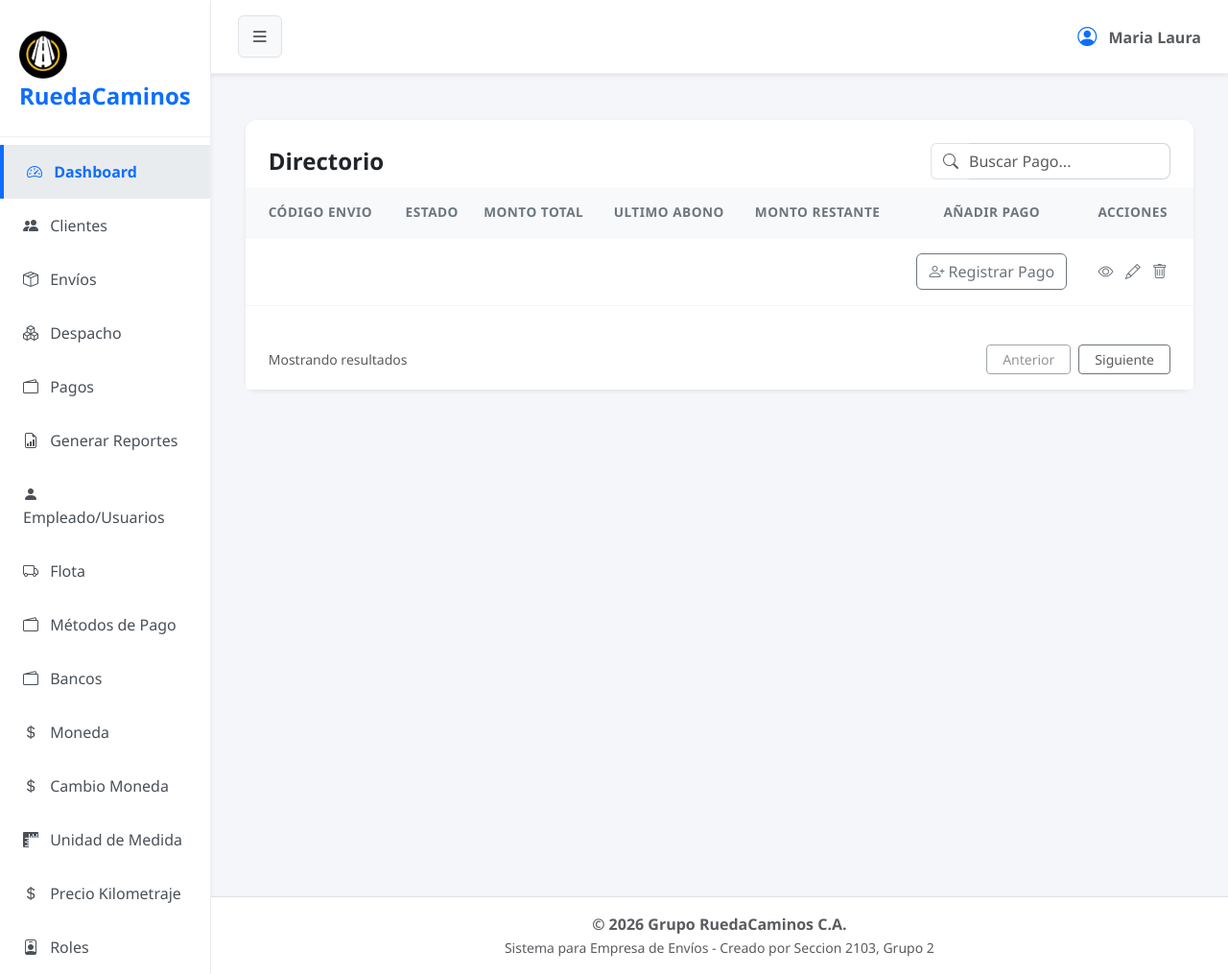
After one commit to Yianm24/SysWebGrupoRuedacaminos, a PHP site: template app/view/despacho/despachoView.php in a window 1280 px wide. The commit adds this page. Shown: the whole page at 96% size. Run offline with PHP 8.4, Linux system fonts and the light colour scheme; the template is opened without the code that fills it, so the values that code supplies are empty.

Commit message:
creacion de view despacho y cambio de orden de opciones de sidebar

```diff
--- /dev/null
+++ b/app/controller/despachoController.php
@@ -0,0 +1,6 @@
+<?php
+
+    include 'app/view/layout/header.php';
+    include 'app/view/despacho/despachoView.php';
+    include 'app/view/layout/footer.php';
+?>
--- /dev/null
+++ b/app/view/despacho/componentes/modalVincular.php
@@ -0,0 +1,82 @@
+<div class="modal fade" id="registerPago" tabindex="-1" aria-labelledby="registerModalLabel" aria-hidden="true">
+    <div class="modal-dialog modal-lg modal-dialog-centered">
+        <div class="modal-content">
+            <header class="modal-header">
+                <h1 class="modal-title fs-5 " id="registerModalLabel"><i class="bi bi-person-plus"></i> Registro de Pago:</h1>
+                <div class="modal-title row align-items-center">
+                        <div class="col align-self-center">
+                            <h5 class="mb-0"> Codigo de envio aqui</h5>
+                        </div>
+                    </div>
+                <button type="button" class="btn-close" data-bs-dismiss="modal" aria-label="Close"></button>
+            </header>
+
+            <form action="?url=pago" method="POST" id="formPago">
+                <div class="modal-body">
+
+                    <fieldset class="row mb-3">
+
+                            <div class="col-md-6 ">
+
+                                <label for="monto_abonado" class="form-label">Monto Abonado:</label>
+                                <div class="input-group" id="monto_abonado">
+                                    <input type="text" class="form-control" placeholder="" aria-label="Dollar amount (with dot and two decimal places)">
+                                    <button class="btn btn-outline-secondary" type="button" id="button-addon1">Button</button>
+                                </div>
+
+                                <div class="input-group col-12" id="monto_abonado">
+                                    <span class="input-group-text">Restante:</span>
+                                    <span class="input-group-text">Bs</span>
+                                    <span class="input-group-text">0.00</span>
+                                    <span class="input-group-text">$</span>
+                                    <span class="input-group-text">0.00</span>
+                                </div>
+                            </div>
+                            <div class="col-md-6">
+                                <label for="fecha_pago" class="form-label">Fecha de Pago</label>
+                                <input type="date" class="form-control" id="fecha_pago" name="fecha_pago" value="<?= date('Y-m-d') ?>" required>
+                            </div>
+                    </fieldset>
+
+                    <fieldset class="row mb-4">
+
+                        <div class="col-md-4">
+                            <label for="metodo_pago" class="form-label">Método de Pago</label>
+                            <select class="form-select" id="metodos" name="metodos" required>
+                                <option value="" selected disabled>Seleccionar...</option>
+                                <option value="1">Pago Movil</option>
+                                <option value="2">Transferencia</option>
+                                <option value="3">Divisa</option>
+                            </select>
+                        </div>
+                        <div class="col-md-4">
+                            <label for="chofer" class="form-label">Cuenta Destino</label>
+                            <select class="form-select" id="Chofer" name="Chofer" required>
+                                <option value="" selected disabled>Seleccionar banco...</option>
+                                <option value="1">Banesco</option>
+                                <option value="2">Venezuela</option>
+
+                            </select>
+                        </div>
+                        <div class="col-md-4">
+                            <label for="referencia" class="form-label">Referencia Bancaria</label>
+                            <input type="text" class="form-control" id="referencia" name="referencia" placeholder="Ej: 123456789">
+                        </div>
+                        <div class="col-md-4">
+                            <label for="estatus_pago" class="form-label">Estatus del Pago</label>
+                            <select class="form-select" id="estatus_pago" name="estatus_pago" required>
+                                <option value="abonado">Pendiente</option>
+                                <option value="completado">Completado (100%)</option>
+                            </select>
+                        </div>
+                    </fieldset>
+                </div>
+
+                <footer class="modal-footer">
+                    <button type="button" class="btn btn-secondary" data-bs-dismiss="modal">Cerrar</button>
+                    <button type="submit" class="btn btn-primary"><i class="bi bi-save"></i> Guardar</button>
+                </footer>
+            </form>
+        </div>
+    </div>
+</div>
--- /dev/null
+++ b/app/view/despacho/componentes/tabla.php
@@ -0,0 +1,50 @@
+<div class="card-body p-0">
+    <div class="table-responsive">
+        <table class="table table-hover align-middle mb-0">
+            <thead class="table-light table-header-custom">
+                <tr>
+                    <th class="ps-4">CÓDIGO ENVIO</th>
+                    <th class="text-center">ESTADO</th>
+                    <th>MONTO TOTAL</th>
+                    <th>ULTIMO ABONO</th>
+                    <th>MONTO RESTANTE</th>
+                    <th class="text-center">AÑADIR PAGO</th>
+                    <th class="pe-4 text-center">ACCIONES</th>
+                </tr>
+            </thead>
+            <tbody>
+                <!-- <?php //foreach ($result as $value): ?> -->
+                    <tr>
+                        <td class="ps-4 fw-medium"></td>
+                        <td>
+                            <span class="fw-medium"></span>
+                        </td>
+                        <td class="text-secondary"></td>
+                        <td class="text-secondary"></td>
+                        <td class="text-center">
+                            <span class="badge">
+                            </span>
+                        </td>
+                        <td class="text-center">
+                            <button type="button" class="btn btn-outline-secondary" data-bs-toggle="modal" data-bs-target="#registerPago">
+                                <i class="bi bi-person-plus"></i> Registrar Pago
+                            </button>
+                        </td>
+                        <td class="pe-4 text-center">
+
+                            <a href="#" class="text-secondary me-2 text-decoration-none" title="Ver Detalles"
+                                data-bs-toggle="modal" data-bs-target="#modalDetalles">
+                                <i class="bi bi-eye"></i>
+                            </a>
+                            <a href="#" class="text-secondary me-2 text-decoration-none" title="Editar"
+                                data-bs-toggle="modal" data-bs-target="#modalRegistrar">
+                                <i class="bi bi-pencil"></i>
+                            </a>
+                            <a href="?url=cliente&type=delete&id=<?//= $value['id'] ?>" class="text-secondary text-decoration-none" title="Eliminar" onclick="return confirm('¿Está seguro de eliminar este cliente?');"><i class="bi bi-trash"></i></a>
+                        </td>
+                    </tr>
+                <?php //endforeach; ?>
+            </tbody>
+        </table>
+    </div>
+</div>
--- /dev/null
+++ b/app/view/despacho/despachoView.php
@@ -0,0 +1,30 @@
+<main class="container-fluid py-5 px-4">
+    <div class="row">
+        <div class="col-12 mb-4">
+
+            <?php require 'componentes/modalVincular.php'; ?>
+
+            <section class="card shadow-sm border-0 h-100">
+                <div class="card-header bg-white border-bottom-0 pt-4 pb-2 px-4 d-flex justify-content-between align-items-center">
+                    <h4 class="mb-0 fw-bold">Directorio</h4>
+                    <div class="input-group" style="max-width: 250px;">
+                        <span class="input-group-text bg-transparent border-end-0 text-muted">
+                            <i class="bi bi-search"></i>
+                        </span>
+                        <input type="text" class="form-control border-start-0 ps-0 text-muted" placeholder="Buscar Pago...">
+                    </div>
+                </div>
+
+                <?php require 'componentes/tabla.php'; ?>
+
+                <footer class="card-footer bg-white border-top-0 d-flex justify-content-between align-items-center px-4 py-3">
+                    <span class="text-muted small">Mostrando resultados</span>
+                    <div class="d-flex gap-2">
+                        <button class="btn btn-outline-secondary btn-sm px-3 text-muted" disabled>Anterior</button>
+                        <button class="btn btn-outline-secondary btn-sm px-3 text-muted">Siguiente</button>
+                    </div>
+                </footer>
+            </section>
+        </div>
+    </div>
+</main>
--- a/app/view/layout/header.php
+++ b/app/view/layout/header.php
@@ -29,23 +29,23 @@
             <a href="?url=cliente" class="list-group-item list-group-item-action <?= $current_url == 'cliente' ? 'active' : '' ?>">
                 <i class="bi bi-people-fill me-2"></i> Clientes
             </a>
+            <a href="?url=envio" class="list-group-item list-group-item-action <?= $current_url == 'envio' ? 'active' : '' ?>">
+                <i class="bi bi-box-seam me-2"></i> Envíos
+            </a>
+            <a href="?url=despacho" class="list-group-item list-group-item-action <?= $current_url == 'despacho' ? 'active' : '' ?>">
+                <i class="bi bi-boxes me-2"></i> Despacho
+            </a>
+            <a href="?url=pago" class="list-group-item list-group-item-action <?= $current_url == 'pago' ? 'active' : '' ?>">
+                <i class="bi bi-wallet2 me-2"></i> Pagos
+            </a>
+            <a href="?url=reportes" class="list-group-item list-group-item-action <?= $current_url == 'reportes' ? 'active' : '' ?>">
+                <i class="bi bi-file-earmark-bar-graph me-2"></i> Generar Reportes
+            </a>
             <a href="?url=empleado" class="list-group-item list-group-item-action <?= $current_url == 'empleado' ? 'active' : '' ?>">
                 <i class="bi bi-person-fill me-2"></i> Empleado/Usuarios
             </a>
-            <a href="?url=rol" class="list-group-item list-group-item-action <?= $current_url == 'rol' ? 'active' : '' ?>">
-                <i class="bi bi-person-badge me-2"></i> Roles
-            </a>
-            <a href="?url=unidadesmedida" class="list-group-item list-group-item-action <?= $current_url == 'unidadesmedida' ? 'active' : '' ?>">
-                <i class="bi bi-rulers me-2"></i> Unidad de Medida
-            </a>
-            <a href="?url=envio" class="list-group-item list-group-item-action <?= $current_url == 'envio' ? 'active' : '' ?>">
-                <i class="bi bi-box-seam me-2"></i> Envíos
-            </a>
-            <a href="?url=kilometraje" class="list-group-item list-group-item-action <?= $current_url == 'kilometraje' ? 'active' : '' ?>">
-                <i class="bi bi-currency-dollar me-2"></i> Precio Kilometraje
-            </a>
-            <a href="?url=pago" class="list-group-item list-group-item-action <?= $current_url == 'pago' ? 'active' : '' ?>">
-                <i class="bi bi-wallet2 me-2"></i> Pagos
+            <a href="?url=flota" class="list-group-item list-group-item-action <?= $current_url == 'flota' ? 'active' : '' ?>">
+                <i class="bi bi-truck me-2"></i> Flota
             </a>
             <a href="?url=metodospago" class="list-group-item list-group-item-action <?= $current_url == 'metodospago' ? 'active' : '' ?>">
                 <i class="bi bi-wallet2 me-2"></i> Métodos de Pago
@@ -59,11 +59,14 @@
             <a href="?url=cambiomoneda" class="list-group-item list-group-item-action <?= $current_url == 'cambiomoneda' ? 'active' : '' ?>">
                 <i class="bi bi-currency-dollar me-2"></i> Cambio Moneda
             </a>
-            <a href="?url=flota" class="list-group-item list-group-item-action <?= $current_url == 'flota' ? 'active' : '' ?>">
-                <i class="bi bi-tools me-2"></i> Vehículos
+             <a href="?url=unidadesmedida" class="list-group-item list-group-item-action <?= $current_url == 'unidadesmedida' ? 'active' : '' ?>">
+                <i class="bi bi-rulers me-2"></i> Unidad de Medida
             </a>
-            <a href="?url=reportes" class="list-group-item list-group-item-action <?= $current_url == 'reportes' ? 'active' : '' ?>">
-                <i class="bi bi-file-earmark-bar-graph me-2"></i> Generar Reportes
+            <a href="?url=kilometraje" class="list-group-item list-group-item-action <?= $current_url == 'kilometraje' ? 'active' : '' ?>">
+                <i class="bi bi-currency-dollar me-2"></i> Precio Kilometraje
+            </a>
+            <a href="?url=rol" class="list-group-item list-group-item-action <?= $current_url == 'rol' ? 'active' : '' ?>">
+                <i class="bi bi-person-badge me-2"></i> Roles
             </a>
 
         </div>
```
